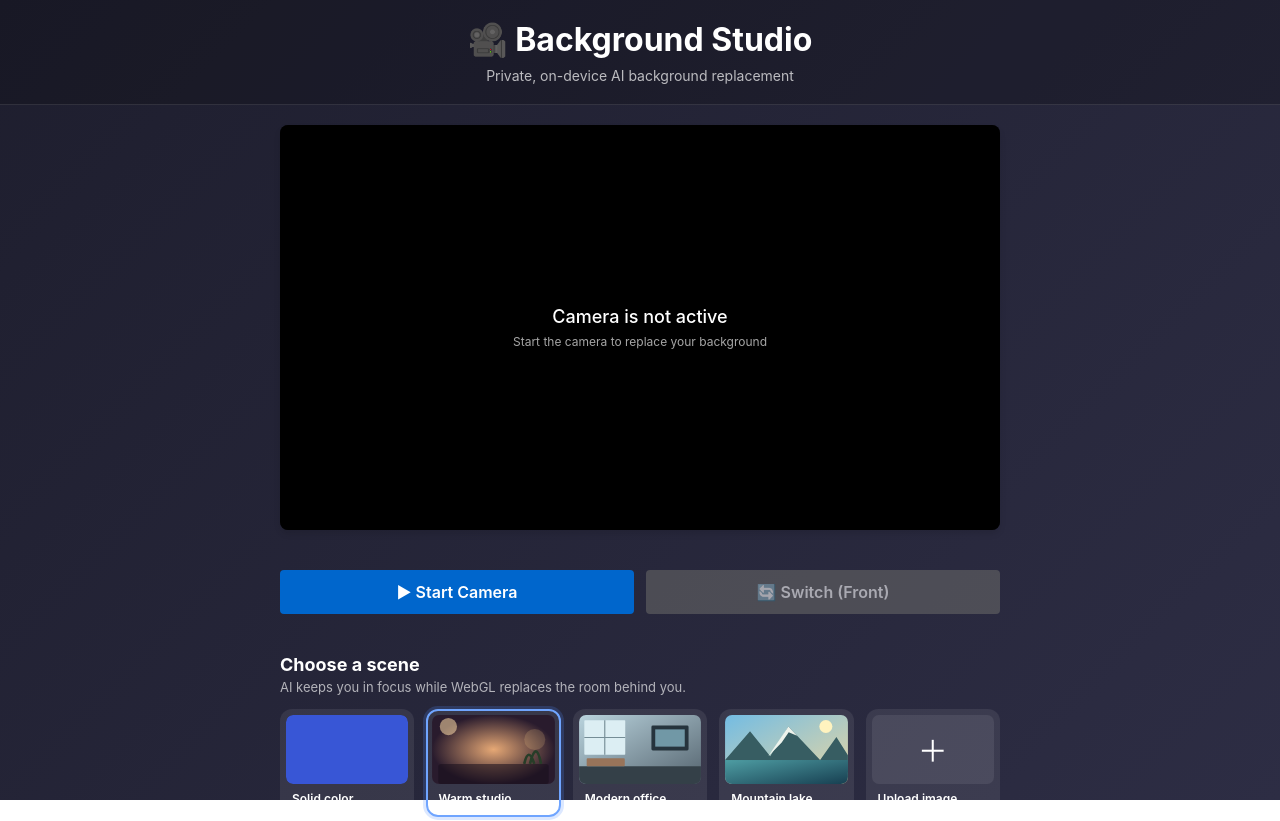
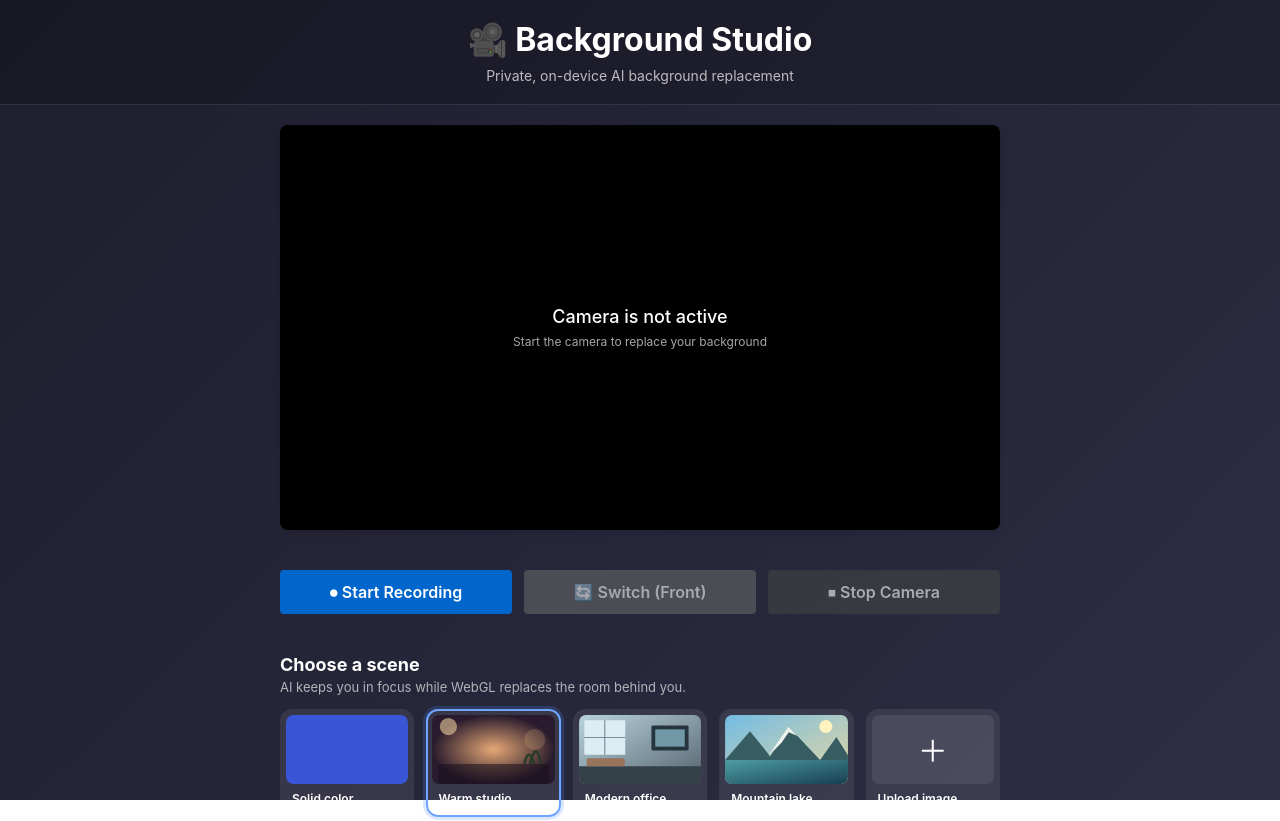
Before and after one commit to soumya-dev-2026/lensora, a React (Vite) app: page / in a window 1280 px wide. Shown: the top 821 px of the page. Built offline with nearby package versions, Linux system fonts and the light colour scheme.

Commit message:
feat: add processed video recording

```diff
--- a/src/App.tsx
+++ b/src/App.tsx
@@ -10,7 +10,7 @@
  * - Handles camera start/stop/switch operations
  */
 
-import { useCallback, useEffect, useState } from 'react';
+import { useCallback, useEffect, useRef, useState } from 'react';
 import { useCamera } from './hooks/useCamera';
 import { CameraPreview } from './components/CameraPreview';
 import { CameraControls } from './components/CameraControls';
@@ -19,9 +19,16 @@ import { BackgroundSelection } from './types/camera';
 import './App.css';
 
 function App() {
+  const canvasRef = useRef<HTMLCanvasElement>(null);
+  const recorderRef = useRef<MediaRecorder | null>(null);
+  const chunksRef = useRef<Blob[]>([]);
   const [background, setBackground] = useState<BackgroundSelection>({ kind: 'image', value: BACKGROUNDS[0].src });
   const [processing, setProcessing] = useState<'idle' | 'loading' | 'ready' | 'error'>('idle');
   const [processingError, setProcessingError] = useState<string>();
+  const [recordingState, setRecordingState] = useState<'idle' | 'starting' | 'recording' | 'paused'>('idle');
+  const [recordingError, setRecordingError] = useState<string | null>(null);
+  const [fileName, setFileName] = useState('background-video');
+  const startWhenReadyRef = useRef(false);
   const {
     videoRef,
     isActive,
@@ -50,13 +57,103 @@ function App() {
     setBackground(nextBackground);
   };
 
-  // Handle camera toggle
-  const handleToggleCamera = async () => {
-    if (isActive) {
-      stopCamera();
-    } else {
+  const beginRecording = useCallback(() => {
+    const canvas = canvasRef.current;
+    if (!canvas || !('MediaRecorder' in window) || typeof canvas.captureStream !== 'function') {
+      setRecordingError('Video recording is not supported in this browser. Try Chrome, Edge, or Firefox.');
+      setRecordingState('idle');
+      return;
+    }
+
+    const mimeType = ['video/webm;codecs=vp9', 'video/webm;codecs=vp8', 'video/webm']
+      .find((type) => MediaRecorder.isTypeSupported(type));
+    const recorder = new MediaRecorder(canvas.captureStream(30), mimeType ? { mimeType } : undefined);
+    chunksRef.current = [];
+    recorder.ondataavailable = (event) => {
+      if (event.data.size > 0) chunksRef.current.push(event.data);
+    };
+    recorder.onerror = () => {
+      setRecordingError('The recording stopped unexpectedly. Please try again.');
+      setRecordingState('idle');
+    };
+    recorder.start(1000);
+    recorderRef.current = recorder;
+    setRecordingError(null);
+    setRecordingState('recording');
+  }, []);
+
+  useEffect(() => {
+    if (isActive && processing === 'ready' && startWhenReadyRef.current) {
+      startWhenReadyRef.current = false;
+      beginRecording();
+    }
+  }, [beginRecording, isActive, processing]);
+
+  useEffect(() => {
+    if (error && recordingState === 'starting') {
+      startWhenReadyRef.current = false;
+      setRecordingState('idle');
+    }
+  }, [error, recordingState]);
+
+  useEffect(() => () => {
+    const recorder = recorderRef.current;
+    if (recorder && recorder.state !== 'inactive') recorder.stop();
+  }, []);
+
+  const handleStart = async () => {
+    setRecordingError(null);
+    if (!isActive) {
+      startWhenReadyRef.current = true;
+      setRecordingState('starting');
       await startCamera();
+      return;
     }
+    if (processing !== 'ready') {
+      startWhenReadyRef.current = true;
+      setRecordingState('starting');
+      return;
+    }
+    beginRecording();
+  };
+
+  const handlePause = () => {
+    if (recorderRef.current?.state === 'recording') {
+      recorderRef.current.pause();
+      setRecordingState('paused');
+    }
+  };
+
+  const handleResume = () => {
+    if (recorderRef.current?.state === 'paused') {
+      recorderRef.current.resume();
+      setRecordingState('recording');
+    }
+  };
+
+  const handleSave = () => {
+    const recorder = recorderRef.current;
+    if (!recorder || recorder.state === 'inactive') return;
+    const safeName = fileName.trim().replace(/[^a-z0-9-_]+/gi, '-') || 'background-video';
+    recorder.onstop = () => {
+      const blob = new Blob(chunksRef.current, { type: recorder.mimeType || 'video/webm' });
+      const url = URL.createObjectURL(blob);
+      const link = document.createElement('a');
+      link.href = url;
+      link.download = `${safeName}.webm`;
+      link.click();
+      window.setTimeout(() => URL.revokeObjectURL(url), 1000);
+      chunksRef.current = [];
+      recorderRef.current = null;
+      setRecordingState('idle');
+    };
+    recorder.stop();
+  };
+
+  const handleStopCamera = () => {
+    startWhenReadyRef.current = false;
+    stopCamera();
+    setRecordingState('idle');
   };
 
   // Handle camera switch
@@ -92,6 +189,7 @@ function App() {
         <div className="preview-section">
           <CameraPreview
             videoRef={videoRef}
+            canvasRef={canvasRef}
             isActive={isActive}
             facingMode={facingMode}
             background={background}
@@ -103,11 +201,19 @@ function App() {
         {processingError && <div className="processing-error">{processingError}</div>}
 
         <CameraControls
-          onToggleCamera={handleToggleCamera}
+          onStart={handleStart}
+          onPause={handlePause}
+          onResume={handleResume}
+          onSave={handleSave}
+          onStopCamera={handleStopCamera}
           onSwitchFacing={handleSwitchCamera}
           isActive={isActive}
+          recordingState={recordingState}
+          fileName={fileName}
+          onFileNameChange={setFileName}
           facingMode={facingMode}
           error={error}
+          recordingError={recordingError}
         />
 
         <BackgroundPicker selected={background} onSelect={handleBackgroundChange} />
@@ -121,6 +227,7 @@ function App() {
               <li>Browser: {isSupported ? '✓ Supported' : '✗ Not Supported'}</li>
               <li>AI segmentation: {processing === 'ready' ? '✓ Ready' : processing === 'loading' ? 'Loading…' : 'Waiting'}</li>
               <li>Compositor: WebGL 2</li>
+              <li>Recording: {recordingState === 'recording' ? '● Recording' : recordingState === 'paused' ? 'Paused' : recordingState === 'starting' ? 'Starting…' : 'Idle'}</li>
             </ul>
           </div>
         </div>
--- a/src/components/CameraControls.module.css
+++ b/src/components/CameraControls.module.css
@@ -70,6 +70,51 @@
   background: #555;
 }
 
+.button.recording {
+  background: #c62828;
+}
+
+.button.recording:hover:not(:disabled) {
+  background: #a51f1f;
+}
+
+.button.stop {
+  background: #444;
+}
+
+.button.save {
+  flex: 0 0 auto;
+  background: #087f5b;
+}
+
+.savePanel {
+  padding: 16px;
+  border: 1px solid #cbd5e1;
+  border-radius: 8px;
+  background: #f8fafc;
+}
+
+.savePanel label {
+  display: block;
+  margin-bottom: 8px;
+  color: #1f2937;
+  font-weight: 600;
+}
+
+.saveRow {
+  display: flex;
+  gap: 10px;
+}
+
+.saveRow input {
+  min-width: 0;
+  flex: 1;
+  padding: 11px 12px;
+  border: 1px solid #94a3b8;
+  border-radius: 4px;
+  font: inherit;
+}
+
 @media (max-width: 480px) {
   .button {
     min-width: 100%;
@@ -78,4 +123,8 @@
   .buttons {
     flex-direction: column;
   }
+
+  .saveRow {
+    flex-direction: column;
+  }
 }
--- a/src/components/CameraControls.tsx
+++ b/src/components/CameraControls.tsx
@@ -12,36 +12,75 @@ import { CameraControlsProps } from '../types/camera';
 import styles from './CameraControls.module.css';
 
 export const CameraControls: React.FC<CameraControlsProps> = ({
-  onToggleCamera,
+  onStart,
+  onPause,
+  onResume,
+  onSave,
+  onStopCamera,
   onSwitchFacing,
   isActive,
+  recordingState,
+  fileName,
+  onFileNameChange,
   facingMode,
   error,
+  recordingError,
 }) => {
   return (
     <div className={styles.controls}>
       {error && <div className={styles.error}>{error}</div>}
+      {recordingError && <div className={styles.error}>{recordingError}</div>}
 
       <div className={styles.buttons}>
-        <button
-          onClick={onToggleCamera}
-          className={`${styles.button} ${
-            isActive ? styles.active : ''
-          }`}
-          aria-label={isActive ? 'Stop camera' : 'Start camera'}
-        >
-          {isActive ? '⏹ Stop Camera' : '▶ Start Camera'}
-        </button>
+        {recordingState === 'recording' ? (
+          <button onClick={onPause} className={`${styles.button} ${styles.recording}`}>
+            ⏸ Pause Recording
+          </button>
+        ) : recordingState === 'paused' ? (
+          <button onClick={onResume} className={styles.button}>
+            ▶ Resume Recording
+          </button>
+        ) : (
+          <button onClick={onStart} className={styles.button} disabled={recordingState === 'starting'}>
+            {recordingState === 'starting' ? 'Starting…' : '⏺ Start Recording'}
+          </button>
+        )}
 
         <button
           onClick={onSwitchFacing}
-          disabled={!isActive}
+          disabled={!isActive || recordingState !== 'idle'}
           className={`${styles.button} ${styles.switch}`}
           aria-label="Switch camera (front/rear)"
         >
           🔄 Switch ({facingMode === 'user' ? 'Front' : 'Rear'})
         </button>
+
+        <button
+          onClick={onStopCamera}
+          disabled={!isActive || recordingState !== 'idle'}
+          className={`${styles.button} ${styles.stop}`}
+        >
+          ⏹ Stop Camera
+        </button>
       </div>
+
+      {recordingState === 'paused' && (
+        <div className={styles.savePanel}>
+          <label htmlFor="recording-name">Video filename</label>
+          <div className={styles.saveRow}>
+            <input
+              id="recording-name"
+              value={fileName}
+              onChange={(event) => onFileNameChange(event.target.value)}
+              placeholder="my-video"
+              autoFocus
+            />
+            <button onClick={onSave} className={`${styles.button} ${styles.save}`}>
+              Save Video
+            </button>
+          </div>
+        </div>
+      )}
     </div>
   );
 };
--- a/src/components/CameraPreview.tsx
+++ b/src/components/CameraPreview.tsx
@@ -12,12 +12,12 @@ import styles from './CameraPreview.module.css';
 
 export const CameraPreview: React.FC<CameraPreviewProps> = ({
   videoRef,
+  canvasRef,
   isActive,
   facingMode,
   background,
   onProcessingState,
 }) => {
-  const canvasRef = useRef<HTMLCanvasElement>(null);
   const compositorRef = useRef<WebGLCompositor | null>(null);
   const segmenterRef = useRef<PersonSegmenter | null>(null);
   const frameRef = useRef<number>();
```
Also changed, not shown: src/types/camera.ts (+10 -1 lines), 1 other file (tests, documents, lock files or other folders).
